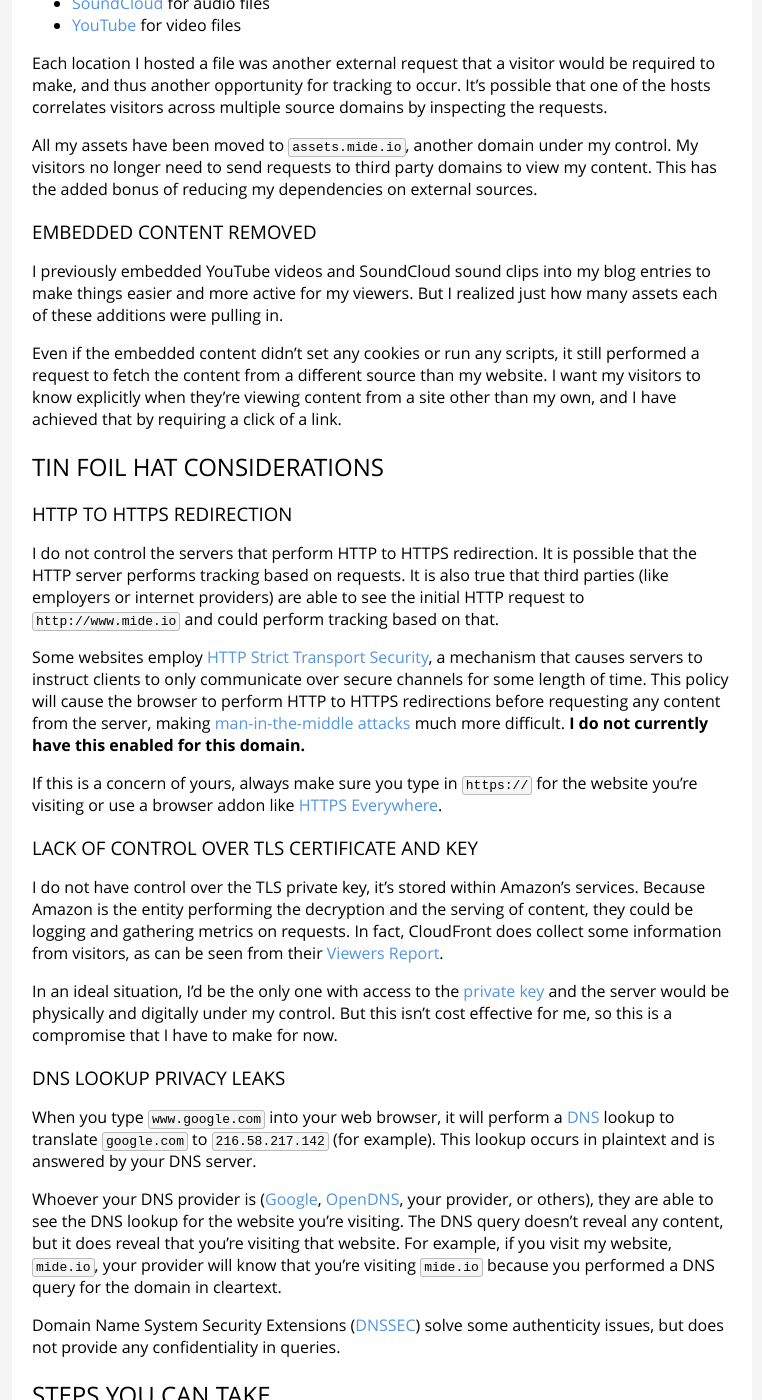
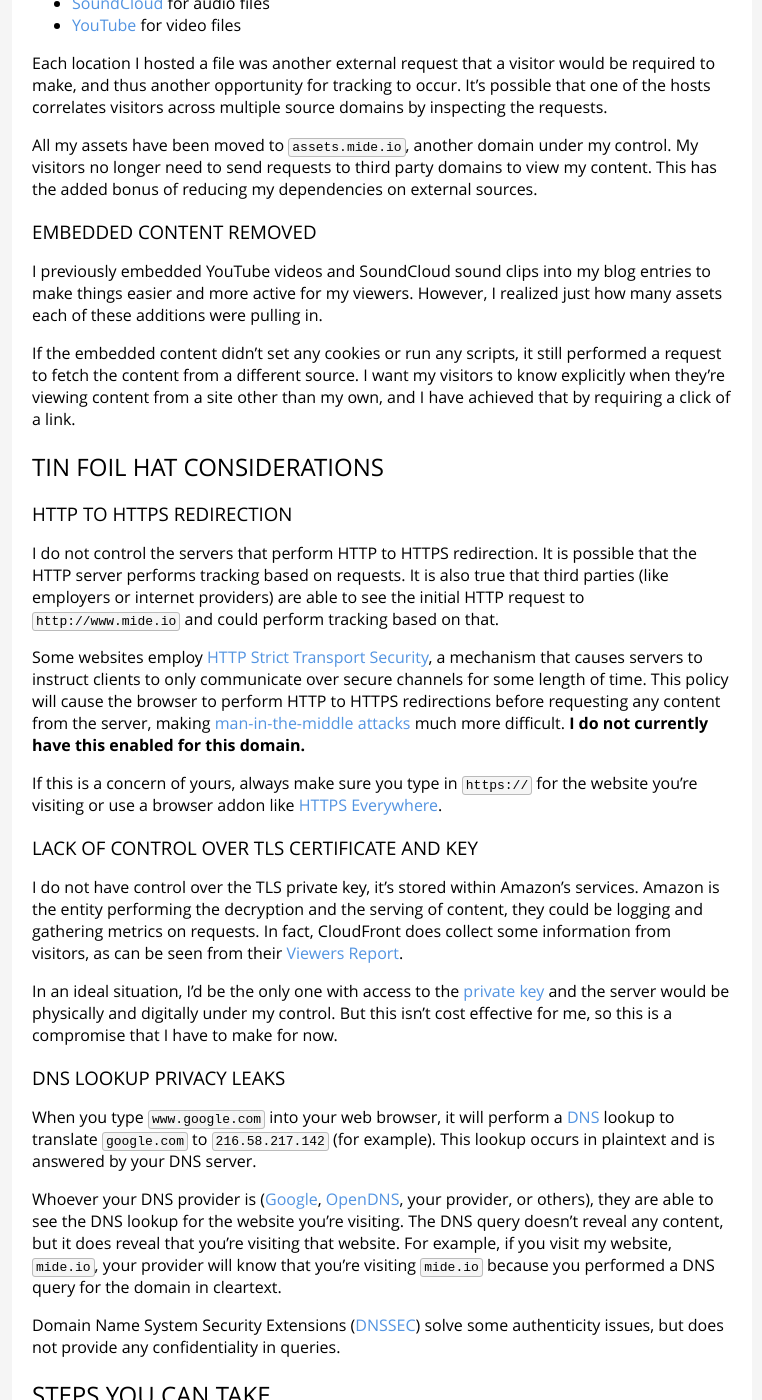
Before and after one commit to mide/mide.io, a Jekyll site: the page built from _posts/2016-05-14-protecting-your-privacy.md, in a window 1280 px wide and 1400 px high, scrolled down 1245 px. Shown: the whole window, without its empty margins (258-1020 px from the left). Built offline with Jekyll 4.4.1, drawn with Linux system fonts in a browser that asks for light colours; some web fonts are replaced; some of the changed text lies outside the part shown.

Commit message:
Grammatical Fixes

```diff
--- a/_posts/2016-05-14-protecting-your-privacy.md
+++ b/_posts/2016-05-14-protecting-your-privacy.md
@@ -44,9 +44,9 @@ All my assets have been moved to `assets.mide.io`, another domain under my contr
 
 ### Embedded Content Removed
 
-I previously embedded YouTube videos and SoundCloud sound clips into my blog entries to make things easier and more active for my viewers. But I realized just how many assets each of these additions were pulling in.
+I previously embedded YouTube videos and SoundCloud sound clips into my blog entries to make things easier and more active for my viewers. However, I realized just how many assets each of these additions were pulling in.
 
-Even if the embedded content didn't set any cookies or run any scripts, it still performed a request to fetch the content from a different source than my website. I want my visitors to know explicitly when they're viewing content from a site other than my own, and I have achieved that by requiring a click of a link.
+If the embedded content didn't set any cookies or run any scripts, it still performed a request to fetch the content from a different source. I want my visitors to know explicitly when they're viewing content from a site other than my own, and I have achieved that by requiring a click of a link.
 
 ## Tin Foil Hat Considerations
 
@@ -60,7 +60,7 @@ If this is a concern of yours, always make sure you type in `https://` for the w
 
 ### Lack of Control over TLS Certificate and Key
 
-I do not have control over the TLS private key, it's stored within Amazon's services. Because Amazon is the entity performing the decryption and the serving of content, they could be logging and gathering metrics on requests. In fact, CloudFront does collect some information from visitors, as can be seen from their [Viewers Report](https://aws.amazon.com/cloudfront/reporting/).
+I do not have control over the TLS private key, it's stored within Amazon's services.  Amazon is the entity performing the decryption and the serving of content, they could be logging and gathering metrics on requests. In fact, CloudFront does collect some information from visitors, as can be seen from their [Viewers Report](https://aws.amazon.com/cloudfront/reporting/).
 
 In an ideal situation, I'd be the only one with access to the [private key](https://en.wikipedia.org/wiki/Public-key_cryptography) and the server would be physically and digitally under my control. But this isn't cost effective for me, so this is a compromise that I have to make for now.
 
```
Also changed, not shown: other parts of _posts/2016-05-14-protecting-your-privacy.md (+1 -1 lines).
